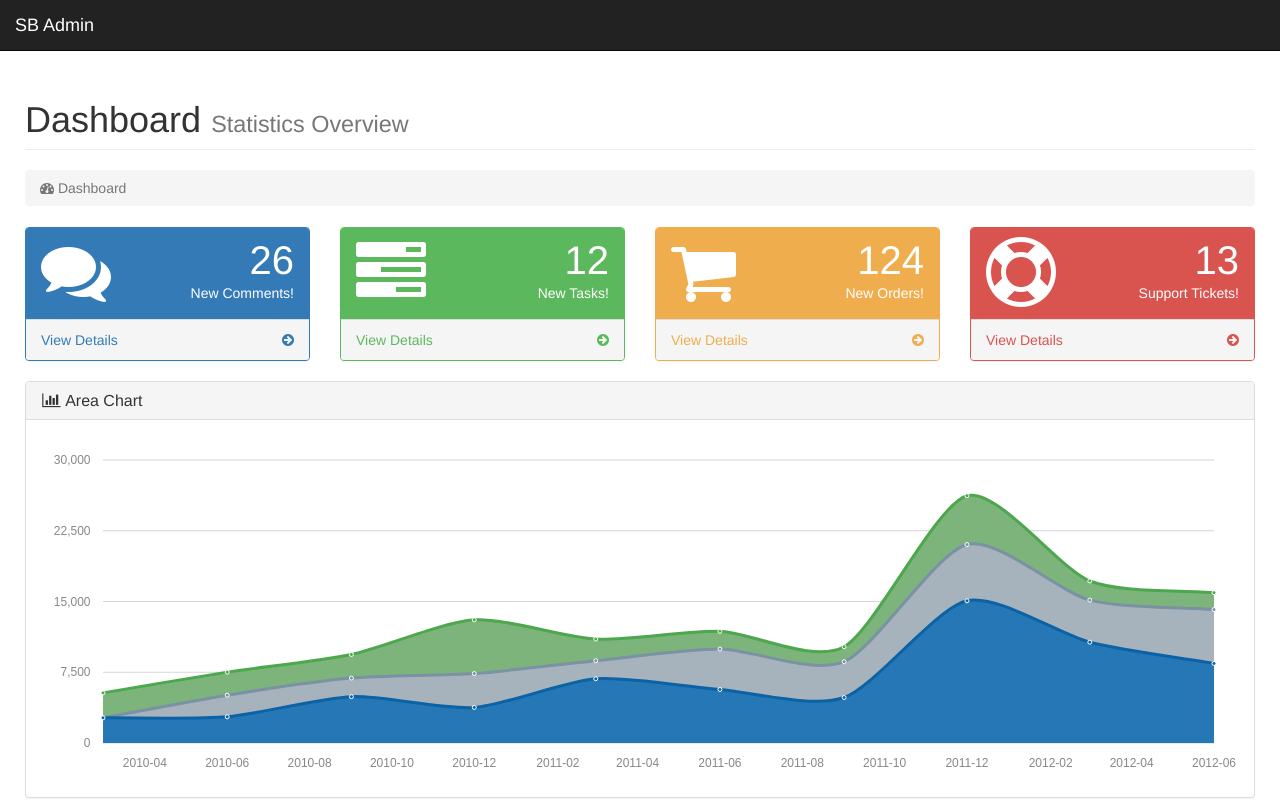
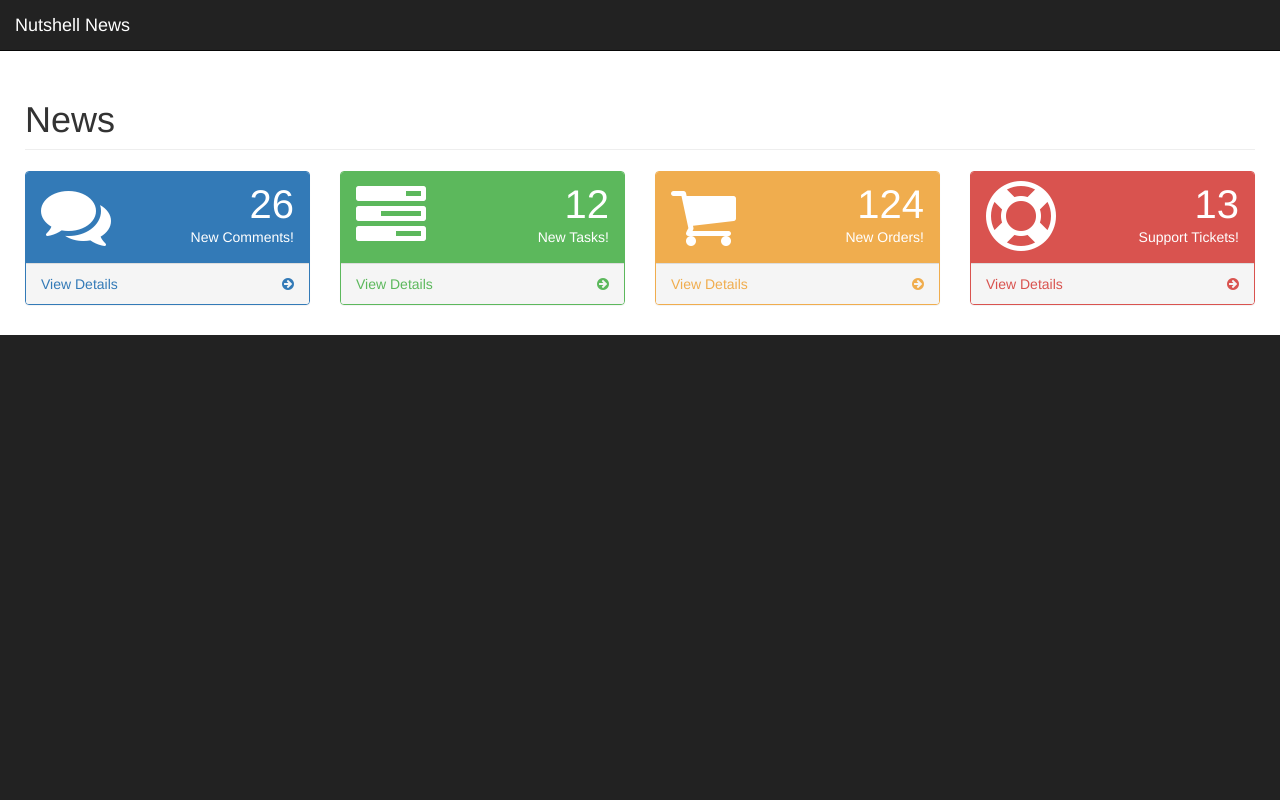
Before and after one commit to sbenchik/NutshellNews, a plain HTML site: page frontend/index.html in a window 1280 px wide. Shown: the top 800 px of the page. Drawn offline with Linux system fonts and the light colour scheme.

Commit message:
More template customization, gets rid of everything but colored panel

```diff
--- a/frontend/index.html
+++ b/frontend/index.html
@@ -9,7 +9,7 @@
     <meta name="description" content="">
     <meta name="author" content="">
 
-    <title>SB Admin - Bootstrap Admin Template</title>
+    <title>Nutshell News</title>
 
     <!-- Bootstrap Core CSS -->
     <link href="css/bootstrap.min.css" rel="stylesheet">
@@ -46,7 +46,7 @@
                     <span class="icon-bar"></span>
                     <span class="icon-bar"></span>
                 </button>
-                <a class="navbar-brand" href="index.html">SB Admin</a>
+                <a class="navbar-brand" href="index.html">Nutshell News</a>
             </div>
         </nav>
 
@@ -56,13 +56,13 @@
                 <div class="row">
                     <div class="col-lg-12">
                         <h1 class="page-header">
-                            Dashboard <small>Statistics Overview</small>
+                            News
                         </h1>
-                        <ol class="breadcrumb">
+                       <!-- <ol class="breadcrumb">
                             <li class="active">
                                 <i class="fa fa-dashboard"></i> Dashboard
                             </li>
-                        </ol>
+                        </ol>-->
                     </div>
                 </div>
 
@@ -168,7 +168,7 @@
                 </div>
                 <!-- /.row -->
 
-                <div class="row">
+               <!-- <div class="row">
                     <div class="col-lg-12">
                         <div class="panel panel-default">
                             <div class="panel-heading">
@@ -179,10 +179,10 @@
                             </div>
                         </div>
                     </div>
-                </div>
+                </div> -->
                 <!-- /.row -->
 
-                <div class="row">
+                <!--<div class="row">
                     <div class="col-lg-4">
                         <div class="panel panel-default">
                             <div class="panel-heading">
@@ -321,7 +321,7 @@
 
             </div>
             <!-- /.container-fluid -->
-    </div> -->
+    </div>
         <!-- /#page-wrapper -->
 
     </div>
```
